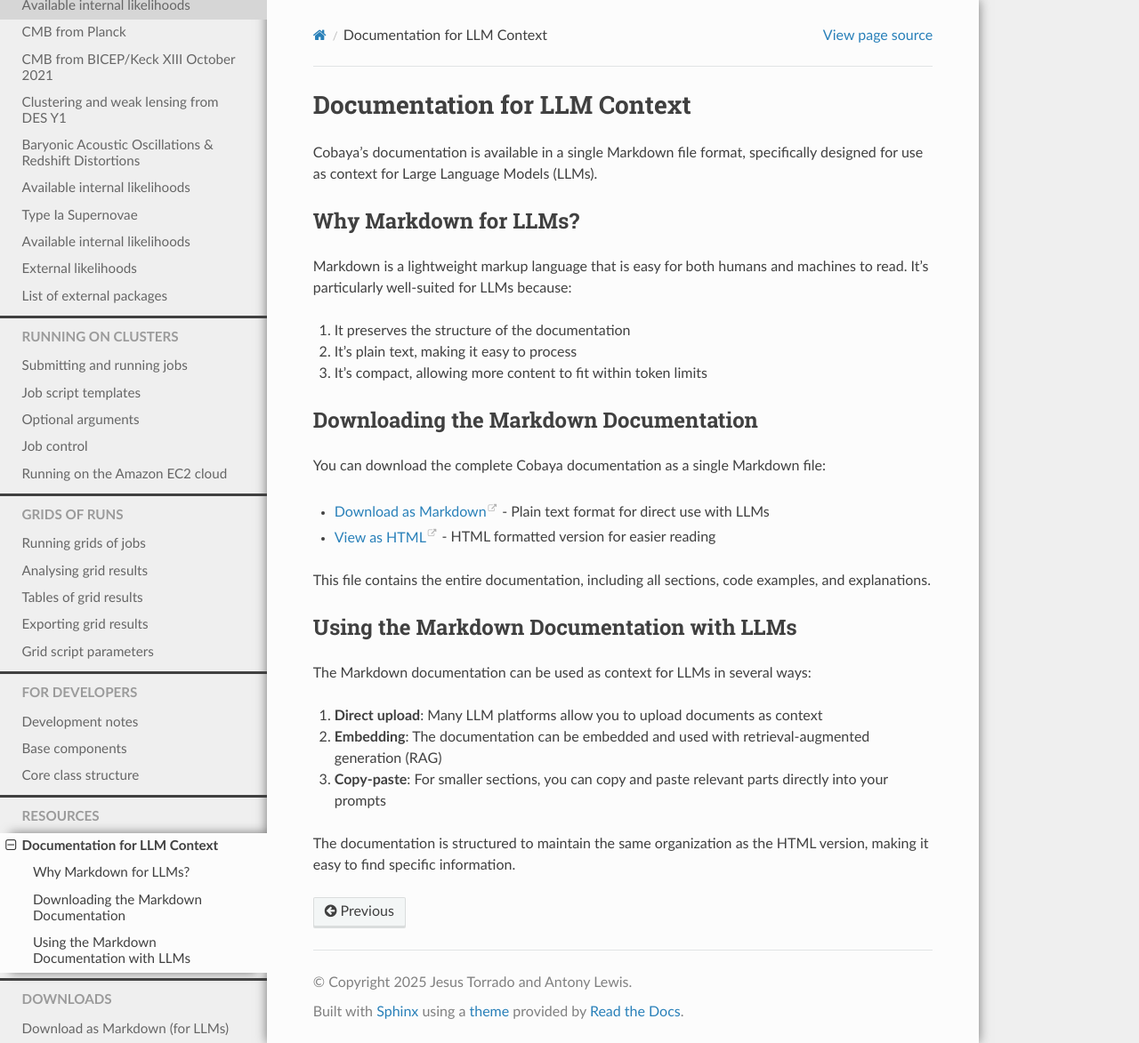
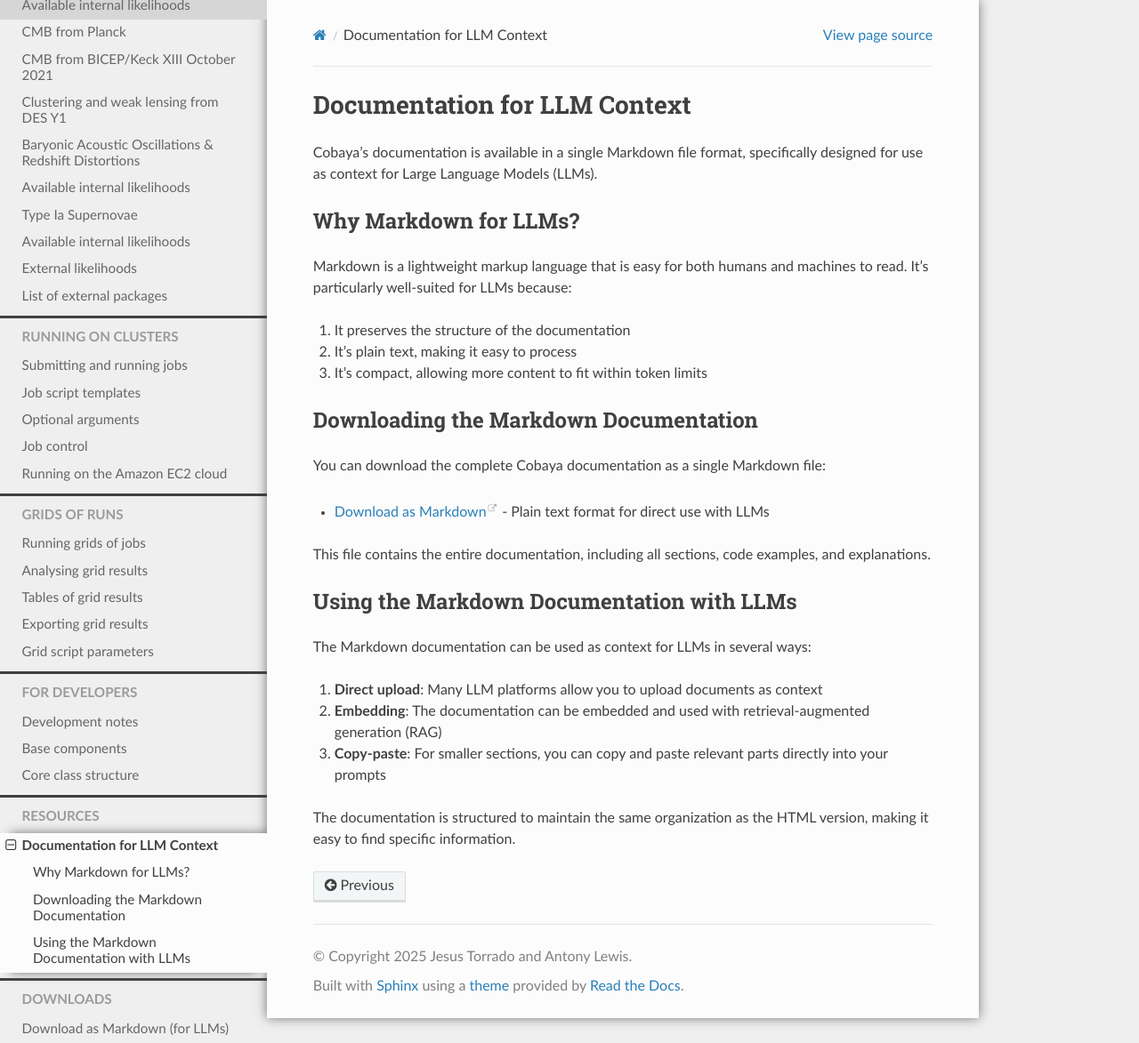
Before and after one commit to CobayaSampler/cobaya, a Sphinx documentation site: the page built from docs/llm_context.rst, in a window 1280 px wide and 1173 px high. Shown: the whole window at 89% size. Built offline with Sphinx 7.4.7 and the Read the Docs theme 3.1.0, drawn with Linux system fonts in a browser that asks for light colours; part of the change alters nothing that is shown.

Commit message:
Simplify pre-build script and use html_extra_path for markdown file

```diff
--- a/docs/llm_context.rst
+++ b/docs/llm_context.rst
@@ -19,8 +19,7 @@ Downloading the Markdown Documentation
 
 You can download the complete Cobaya documentation as a single Markdown file:
 
-* `Download as Markdown <_static/cobaya_docs_combined.md>`_ - Plain text format for direct use with LLMs
-* `View as HTML <_static/cobaya_docs_combined.html>`_ - HTML formatted version for easier reading
+* `Download as Markdown <cobaya_docs_combined.md>`_ - Plain text format for direct use with LLMs
 
 This file contains the entire documentation, including all sections, code examples, and explanations.
 
--- a/docs/pre_build_markdown.py
+++ b/docs/pre_build_markdown.py
@@ -7,114 +7,44 @@ This script is run by ReadTheDocs before the main documentation build.
 import os
 import sys
 import subprocess
-import re
-import shutil
 import traceback
 
 
-def create_html_version(md_file):
-    """Create an HTML version of the markdown file."""
-    print("Creating HTML version of the markdown file...")
-
-    html_file = md_file.replace('.md', '.html')
-
-    try:
-        with open(md_file, 'r', encoding='utf-8') as f:
-            md_content = f.read()
-
-        # Create a simple HTML wrapper for the markdown content
-        html_content = f"""<!DOCTYPE html>
-<html>
-<head>
-    <meta charset="utf-8">
-    <title>Cobaya Documentation for LLMs</title>
-    <style>
-        body {{ font-family: Arial, sans-serif; line-height: 1.6; margin: 20px; }}
-        pre {{ background-color: #f5f5f5; padding: 10px; border-radius: 5px; overflow-x: auto; }}
-        code {{ background-color: #f5f5f5; padding: 2px 4px; border-radius: 3px; }}
-        h1, h2, h3, h4, h5, h6 {{ margin-top: 24px; margin-bottom: 16px; }}
-        a {{ color: #0366d6; text-decoration: none; }}
-        a:hover {{ text-decoration: underline; }}
-    </style>
-</head>
-<body>
-    <h1>Cobaya Documentation for LLMs</h1>
-    <p>This is the complete Cobaya documentation in a format suitable for use with Large Language Models.</p>
-    <hr>
-    <pre>{md_content}</pre>
-</body>
-</html>
-"""
-
-        with open(html_file, 'w', encoding='utf-8') as f:
-            f.write(html_content)
-
-        print(f"HTML version created at: {html_file}")
-        return html_file
-    except Exception as e:
-        print(f"ERROR creating HTML version: {e}")
-        return None
-
-
 def update_conf_py():
-    """Update conf.py to include files in html_static_path."""
-    print("Updating conf.py to include files in html_static_path...")
+    """Update conf.py to include the markdown file in html_extra_path."""
+    print("Updating conf.py to include the markdown file in html_extra_path...")
 
     conf_path = "docs/conf.py"
     with open(conf_path, "r", encoding="utf-8") as f:
         content = f.read()
 
-    # Create a _static directory if it doesn't exist
-    static_dir = os.path.join("docs", "_static")
-    os.makedirs(static_dir, exist_ok=True)
+    # The path to the markdown file relative to the conf.py directory
+    md_path = "cobaya_docs_combined.md"
 
-    # Check if html_static_path is already set
-    if "html_static_path = " in content:
-        # Make sure theme_customisation is included
-        if "html_static_path = ['theme_customisation']" in content:
-            # Already set correctly
-            pass
-        elif "html_static_path = []" in content:
+    # Check if html_extra_path is already set
+    if "html_extra_path = " in content:
+        # Replace the existing html_extra_path
+        if "html_extra_path = []" in content:
             # Replace empty list
             content = content.replace(
-                "html_static_path = []",
-                "html_static_path = ['theme_customisation']"
+                "html_extra_path = []",
+                f"html_extra_path = ['{md_path}']"
             )
-        else:
-            # Add theme_customisation if not already there
-            if "'theme_customisation'" not in content and '"theme_customisation"' not in content:
-                pattern = r"html_static_path = \[([^\]]*)\]"
-                content = re.sub(
-                    pattern,
-                    lambda m: m.group(0)[:-1] +
-                             (", 'theme_customisation'" if m.group(1) else "'theme_customisation'") +
-                             "]",
-                    content
-                )
+        elif f"'{md_path}'" not in content and f'"{md_path}"' not in content:
+            # Add to existing list if not already there
+            content = content.replace(
+                "html_extra_path = [",
+                f"html_extra_path = ['{md_path}', "
+            )
     else:
-        # Add html_static_path if not present
-        content += "\n\n# Path to static files\nhtml_static_path = ['theme_customisation']\n"
+        # Add html_extra_path if not present
+        content += f"\n\n# Extra files to include\nhtml_extra_path = ['{md_path}']\n"
 
     # Write the updated content back to the file
     with open(conf_path, "w", encoding="utf-8") as f:
         f.write(content)
 
-    # Verify the update by reading the file again
-    with open(conf_path, "r", encoding="utf-8") as f:
-        updated_content = f.read()
-
-    # Check if html_static_path is in the updated content
-    if "html_static_path = ['theme_customisation']" in updated_content or \
-       'html_static_path = ["theme_customisation"]' in updated_content or \
-       "'theme_customisation'" in updated_content and "html_static_path = [" in updated_content:
-        print("conf.py updated successfully with html_static_path.")
-    else:
-        print("ERROR: Failed to update conf.py with html_static_path.")
-        print("Current content of conf.py:")
-        print("---")
-        print(updated_content)
-        print("---")
-        raise RuntimeError("Failed to update conf.py with html_static_path.")
+    print("conf.py updated successfully.")
 
 
 def main():
@@ -139,7 +69,7 @@ def main():
                 "--exclude", "cluster_amazon,devel",
                 "--output", output_file
             ],
-            check=False,
+            check=True,  # This will raise an exception if the command fails
             capture_output=True,
             text=True
         )
@@ -148,12 +78,6 @@ def main():
         print(f"Build script stdout: {result.stdout}")
         if result.stderr:
             print(f"Build script stderr: {result.stderr}")
-
-        # Check if the build was successful
-        if result.returncode != 0:
-            print(f"ERROR: Build script failed with return code "
-                  f"{result.returncode}")
-            return 1
 
         # Check if the markdown file was generated
         if not os.path.exists(output_file):
@@ -169,32 +93,16 @@ def main():
             print("ERROR: Markdown file is empty")
             return 1
 
-        # Create HTML version of the markdown file
-        html_file = create_html_version(output_file)
-        if not html_file:
-            print("WARNING: Failed to create HTML version of the markdown file")
-
-        # Update conf.py to ensure html_static_path is set correctly
+        # Update conf.py to include the markdown file
         update_conf_py()
-
-        # Copy files to _static directory
-        static_dir = os.path.join("docs", "_static")
-        os.makedirs(static_dir, exist_ok=True)
-
-        # Copy markdown file to _static
-        static_md_file = os.path.join(static_dir, "cobaya_docs_combined.md")
-        shutil.copy2(output_file, static_md_file)
-        print(f"Copied markdown file to: {static_md_file}")
-
-        # Copy HTML file to _static if it exists
-        if html_file and os.path.exists(html_file):
-            static_html_file = os.path.join(
-                static_dir, "cobaya_docs_combined.html")
-            shutil.copy2(html_file, static_html_file)
-            print(f"Copied HTML file to: {static_html_file}")
 
         print("Pre-build markdown documentation completed successfully.")
         return 0
+    except subprocess.CalledProcessError as e:
+        print(f"ERROR: Build script failed with return code {e.returncode}")
+        print(f"Output: {e.output}")
+        print(f"Error: {e.stderr}")
+        return 1
     except Exception as e:
         print(f"ERROR: An exception occurred during the build process: {e}")
         traceback.print_exc()
```
